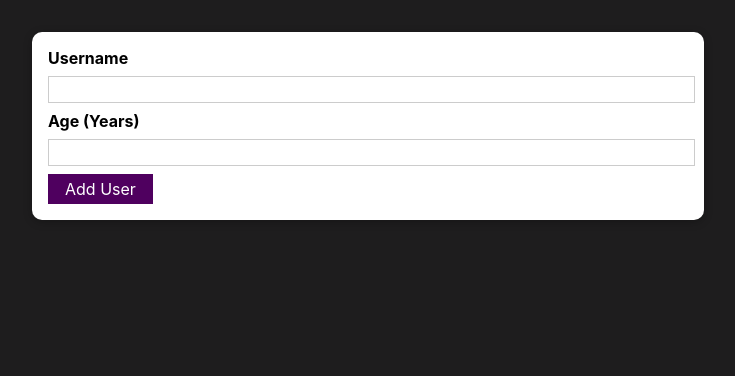
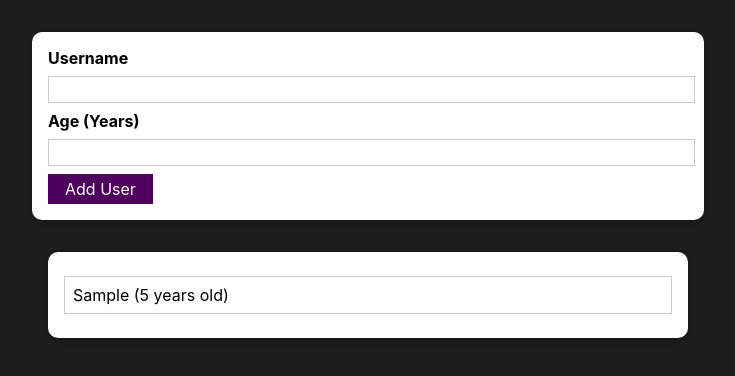
Before and after one commit to ranmac2/username-tracker, a React (Create React App) app: page / in a window 1280 px wide. Both pictures are taken after typing "Sample", "5" into the empty fields and a click on the button "Add User". Shown: the top 376 px of the page, without its empty margins (272-1007 px from the left). Built offline with nearby package versions, Linux system fonts and the light colour scheme.

Commit message:
added userlist component and can render the list

```diff
--- a/src/App.js
+++ b/src/App.js
@@ -2,20 +2,16 @@ import React, { useState } from "react";
 
 import "./App.css";
 import AddUser from "./components/Users/UserInput/AddUser";
+import UserList from "./components/Users/UserList/UserList";
 
 const App = () => {
-  // const [usernames, setUsernames] = useState("");
+  const [userList, setUserList] = useState([]);
 
-  // const addUserHandler = (enteredText) => {
-  //   setUsernames((prevUsernames) => {
-  //     const updatedUsernames = [...prevUsernames];
-  //     updatedUsernames.unshift({
-  //       text: enteredText,
-  //       id: Math.random().toString(),
-  //     });
-  //     return updatedUsernames;
-  //   });
-  // };
+  const addUserHandler = (uName, uAge) => {
+    setUserList((prevUsernames) => {
+      return [...prevUsernames, { name: uName, age: uAge }];
+    });
+  };
 
   // const deleteItemHandler = (userId) => {
   //   setUsernames((prevUsernames) => {
@@ -26,23 +22,10 @@ const App = () => {
   //   });
   // };
 
-  // let content = (
-  //   <p style={{ textAlign: "center" }}>No usernames found. Maybe add one?</p>
-  // );
-
-  // if (usernames.length > 0) {
-  //   content = <UserList items={usernames} onDeleteItem={deleteItemHandler} />;
-  // }
-
   return (
     <div>
-      {/* <section id="goal-form">
-        <UserInput onAddUser={addUserHandler} />
-      </section>
-      <section id="goals">
-        {content}
-      </section> */}
-      <AddUser />
+      <AddUser onAddUser={addUserHandler} />
+      <UserList users={userList} />
     </div>
   );
 };
--- a/src/components/Users/UserInput/AddUser.js
+++ b/src/components/Users/UserInput/AddUser.js
@@ -4,36 +4,29 @@ import Button from "../../../UI/Button/Button";
 import "./AddUser.css";
 import Card from "../../../UI/Card/Card";
 
-const AddUser = () => {
+const AddUser = (props) => {
   const [enteredUsername, setEnteredUsername] = useState("");
   const [enteredAge, setEnteredAge] = useState("");
-  const [isValid, setIsValid] = useState(true);
 
   const addUserHandler = (event) => {
     event.preventDefault();
     if (enteredUsername.trim().length === 0 || enteredAge.trim().length === 0) {
-      setIsValid(false);
       return;
     }
     if (+enteredAge < 1) {
-      setIsValid(false);
       return;
     }
-    console.log(enteredUsername, enteredAge);
+    props.onAddUser(enteredUsername, enteredAge);
     setEnteredUsername("");
     setEnteredAge("");
   };
 
   const usernameChangeHandler = (event) => {
-    if (event.target.value.trim().length > 0) {
-      setIsValid(true);
-    }
     setEnteredUsername(event.target.value);
   };
 
   const ageChangeHandler = (event) => {
     if (event.target.value < 0) {
-      setIsValid(false);
       return;
     }
     setEnteredAge(event.target.value);
@@ -56,7 +49,7 @@ const AddUser = () => {
           value={enteredAge}
           onChange={ageChangeHandler}
         ></input>
-        <Button type="submit">{"Add User"}</Button>
+        <Button type="submit">Add User</Button>
       </form>
     </Card>
   );
--- a/src/components/Users/UserList/UserList.css
+++ b/src/components/Users/UserList/UserList.css
@@ -1,5 +1,16 @@
-.user-list {
+.users {
+  margin: 2rem auto;
+  width: 90%;
+  max-width: 40rem;
+}
+
+.users ul {
   list-style: none;
-  margin: 0;
-  padding: 0;
+  padding: 1rem;
 }
+
+.users li {
+  border: 1px solid #ccc;
+  margin: 0.5rem 0;
+  padding: 0.5rem;
+}
--- a/src/components/Users/UserList/UserList.js
+++ b/src/components/Users/UserList/UserList.js
@@ -1,17 +1,19 @@
 import React from "react";
 
-import User from "../User/User";
 import "./UserList.css";
+import Card from "../../../UI/Card/Card";
 
 const UserList = (props) => {
   return (
-    <ul className="user-list">
-      {props.items.map((name) => (
-        <User key={name.id} id={name.id} onDelete={props.onDeleteItem}>
-          {name.text}
-        </User>
-      ))}
-    </ul>
+    <Card className="users">
+      <ul>
+        {props.users.map((user) => (
+          <li>
+            {user.name} ({user.age} years old)
+          </li>
+        ))}
+      </ul>
+    </Card>
   );
 };
 
```
Also changed, not shown: src/components/Users/User/User.js (+1 -9 lines).
